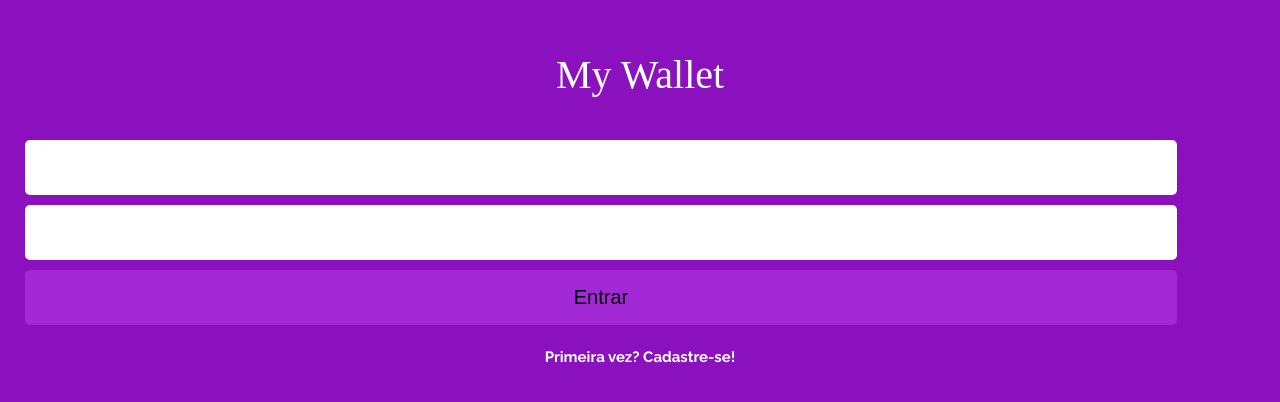
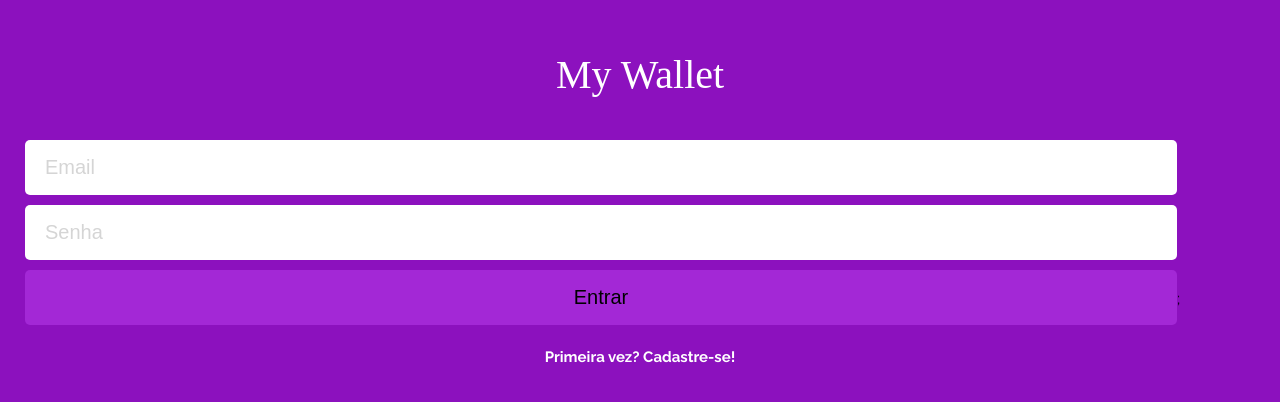
Before and after one commit to Tukkos/projeto13-mywallet-front, a React (Create React App) app: page / in a window 1280 px wide. Shown: the part 170-572 px from the top of the page. Built offline with nearby package versions, Linux system fonts and the light colour scheme; a web font is replaced by a local one.

Commit message:
feat: Login screen on / created, its form is working without an api

```diff
--- a/package.json
+++ b/package.json
@@ -8,8 +8,10 @@
     "@testing-library/user-event": "^13.5.0",
     "axios": "^0.27.2",
     "components": "^0.1.0",
+    "joi": "^17.6.0",
     "react": "^18.2.0",
     "react-dom": "^18.2.0",
+    "react-loader-spinner": "^5.3.3",
     "react-router-dom": "^6.3.0",
     "react-scripts": "5.0.1",
     "styled": "^1.0.0",
--- a/src/components/App.js
+++ b/src/components/App.js
@@ -5,6 +5,7 @@ import LoginContext from "../contexts/LoginContexts";
 import GlobalStyles from "../styles/GlobalStyles";
 
 import Login from "./login/Login";
+import Register from "./login/Register";
 
 import styled from "styled-components";
 
@@ -19,7 +20,7 @@ export default function App() {
                     <LoginContext.Provider value={{loginInfos}} >
                         <Routes>
                             <Route path="/" element={<Login setLoginInfos={setLoginInfos}/>} />
-                            {/* <Route path="/cadastro" element={<Register />} /> */}
+                            <Route path="/register" element={<Register />} />
                         </Routes>
                     </LoginContext.Provider>
                 </BrowserRouter>
--- a/src/components/login/Login.js
+++ b/src/components/login/Login.js
@@ -1,22 +1,65 @@
 import styled from "styled-components";
-// import { useState } from "react";
+import { useState } from "react";
 import { Link } from "react-router-dom";
+import { ThreeDots } from "react-loader-spinner";
 
 export default function Login({setLoginInfos}) {
+    const [loading, setLoading] = useState(true);
+
+    const [userEmail, setUserEmail] = useState("");
+    const [userPassword, setUserPassword] = useState("");
+
+    function login(e) {
+        e.preventDefault();
+
+        if (userEmail === "") {
+            alert("Favor inserir seu email.");
+        };
+        if (userPassword === "") {
+            alert("Favor inserir sua senha.");
+        };
+        if (userEmail !== "" && userPassword !== "") {
+            setLoading(false);
+
+            const login = {
+                email: userEmail,
+                password: userPassword
+            }
+
+            console.log(login);
+            setLoginInfos(login);
+            setLoading(true);
+        };
+    };
+
     return (
         <LoginScreen>
             <div className="logo">
                 My Wallet
             </div>
 
-            <form>
-                <input className="inputBar">
-                </input>
-                <input className="inputBar">
-                </input>
-                <button className="inputBar button">Entrar</button>
+            <form onSubmit={login} className="form">
+                <input
+                    className="inputBar"
+                    placeholder="Email"
+                    type="email"
+                    value={userEmail}
+                    onChange={e => setUserEmail(e.target.value)}
+                    disabled = {(loading) ? "" : "disabled"}
+                />
+                <input
+                    className="inputBar"
+                    placeholder="Senha"
+                    type="password"
+                    value={userPassword}
+                    onChange={e => setUserPassword(e.target.value)}
+                    disabled={(loading) ? "" : "disabled"}
+                />
+
+                {(loading) ? <button type="submit" className="inputBar button">Entrar</button>
+                : <button className="inputBar button"><ThreeDots color="#ffffff" height={40} width={40} /></button>};
             </form>
-            <Link to="/cadastro"><div className="link">Primeira vez? Cadastre-se!</div></Link>
+            <Link to="/register"><div className="link">Primeira vez? Cadastre-se!</div></Link>
         </LoginScreen>
     );
 };
--- /dev/null
+++ b/src/components/login/Register.js
@@ -0,0 +1,6 @@
+export default function Register() {
+    return (
+        <>
+        </>
+    );
+};
--- a/src/styles/GlobalStyles.js
+++ b/src/styles/GlobalStyles.js
@@ -72,6 +72,7 @@ body {
     font-size: 20px;
     padding-left: 20px;
     padding-right: 20px;
+
     ::-webkit-input-placeholder { /* WebKit, Blink, Edge */
         color: #d5d5d5;
     }
```
Also changed, not shown: 1 other file (tests, documents, lock files or other folders).
